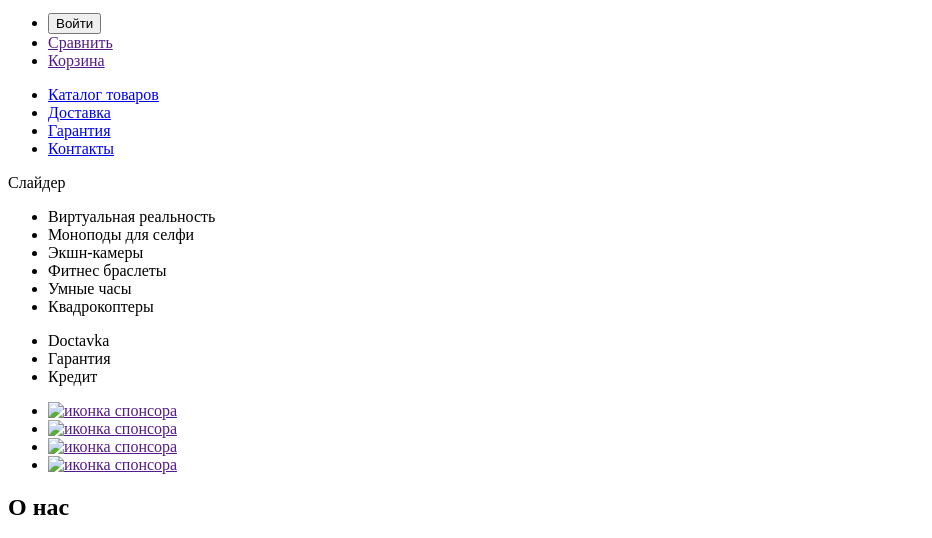
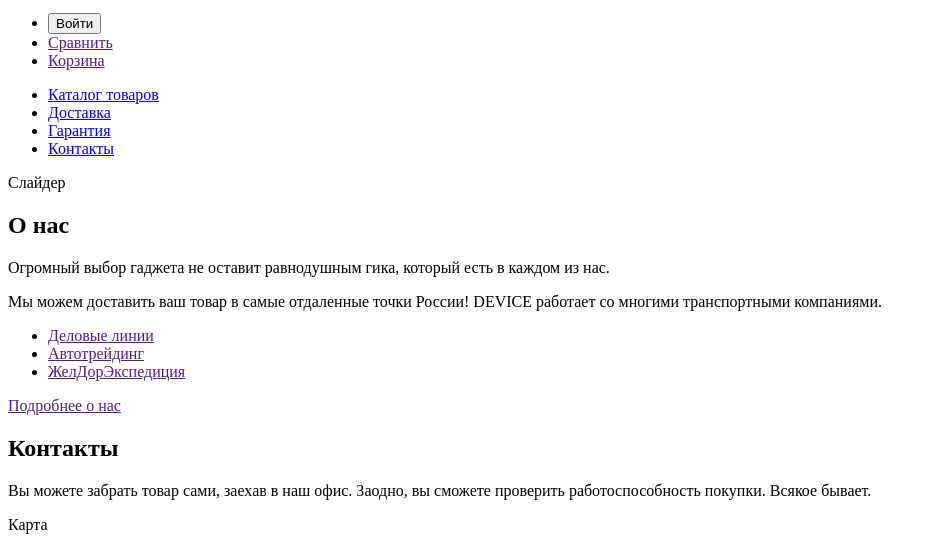
Before and after one commit to Marakhovsky-G/Test1, a plain HTML site: page index.html in a window 1280 px wide. Shown: the part 104-642 px from the top of the page, without its empty margins (0-932 px from the left). Drawn offline with Linux system fonts and the light colour scheme.

Commit message:
удалил бля

```diff
--- a/index.html
+++ b/index.html
@@ -30,30 +30,7 @@
             <section>
                 Слайдер
             </section>
-            <section>
-                <Ul>
-                    <li>Виртуальная реальность</li>
-                    <li>Моноподы для селфи</li>
-                    <li>Экшн-камеры</li>
-                    <li>Фитнес браслеты</li>
-                    <li>Умные часы</li>
-                    <li>Квадрокоптеры</li>
-                </Ul>
-            </section>
-            <section>
-                <Ul>
-                    <li>Doctavka</li>
-                    <li>Гарантия</li>
-                    <li>Кредит</li>
-                </Ul>
-            </section>
-            <section>
-                <ul>
-                    <li><a href=""><img src="URL" border="0" alt="иконка спонсора"></a></li>
-                    <li><a href=""><img src="URL" border="0" alt="иконка спонсора"></a></li>
-                    <li><a href=""><img src="URL" border="0" alt="иконка спонсора"></a></li>
-                    <li><a href=""><img src="URL" border="0" alt="иконка спонсора"></a></li>
-                </ul>
+
             </section>
             <section>
                 <h2>О нас</h2>
```
